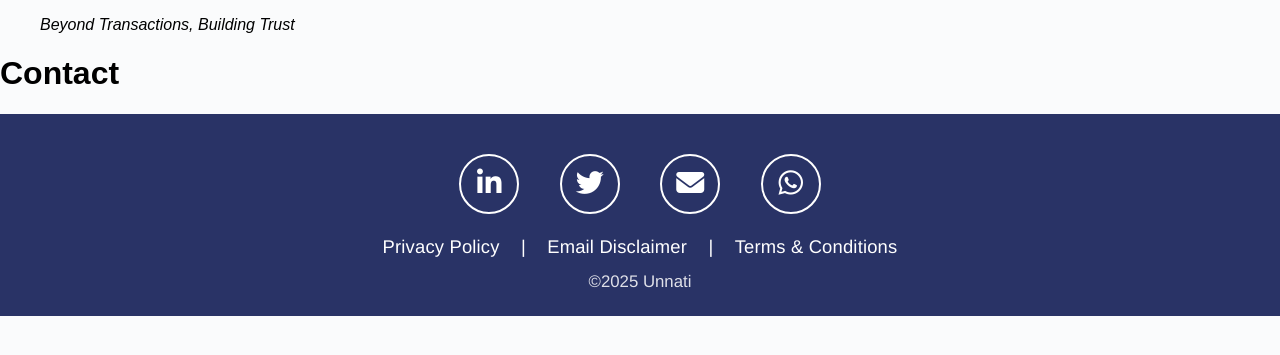
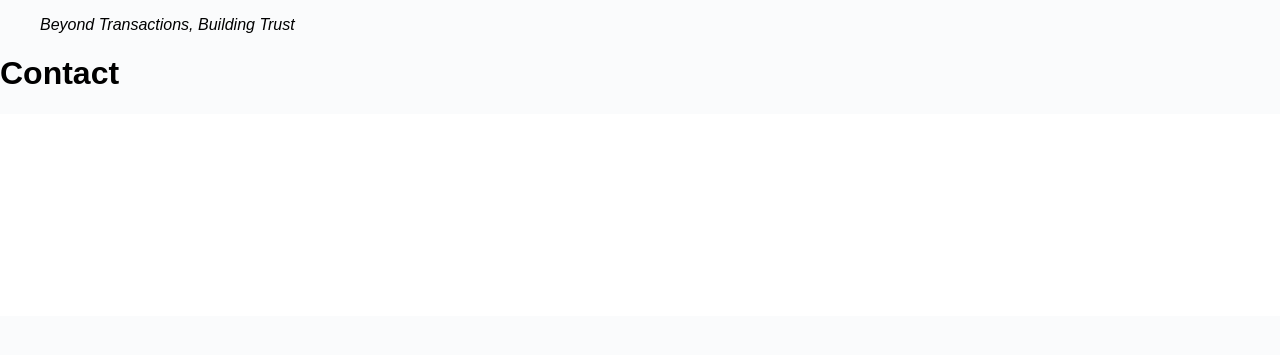
Before and after one commit to ashish161/naveen, a Jekyll site: the page built from _sections/04-contact.md, in a window 1280 px wide. Shown: the top 355 px of the page. Built offline with Jekyll 4.4.1, drawn with Linux system fonts in a browser that asks for light colours.

```diff
--- a/_sections/04-contact.md
+++ b/_sections/04-contact.md
@@ -12,7 +12,6 @@
 <footer class="custom-footer">
   <div class="footer-social">
     <a href="https://www.linkedin.com/company/unnati-ventures-fz-llc/" target="_blank" aria-label="LinkedIn"><i class="fab fa-linkedin-in"></i></a>
-    <a href="https://twitter.com/yourhandle" target="_blank" aria-label="Twitter"><i class="fab fa-twitter"></i></a>
     <a href="mailto:naveen@unnati.ae" target="_blank" aria-label="Email"><i class="fas fa-envelope"></i></a>
     <a href="https://wa.me/971504584204?text=Hello%2C%20I%20would%20like%20to%20know%20more%20about%20Unnati" target="_blank" aria-label="WhatsApp"><i class="fab fa-whatsapp"></i></a>
   </div>
--- a/assets/css/style.css
+++ b/assets/css/style.css
@@ -163,7 +163,7 @@
   color: #fff !important;
 }
 .custom-footer {
-  background: #293366;
+  background: #ffffff;
   color: #fff;
   text-align: center;
   padding: 40px 16px 24px 16px;
```
Also changed, not shown: 4 other files.
